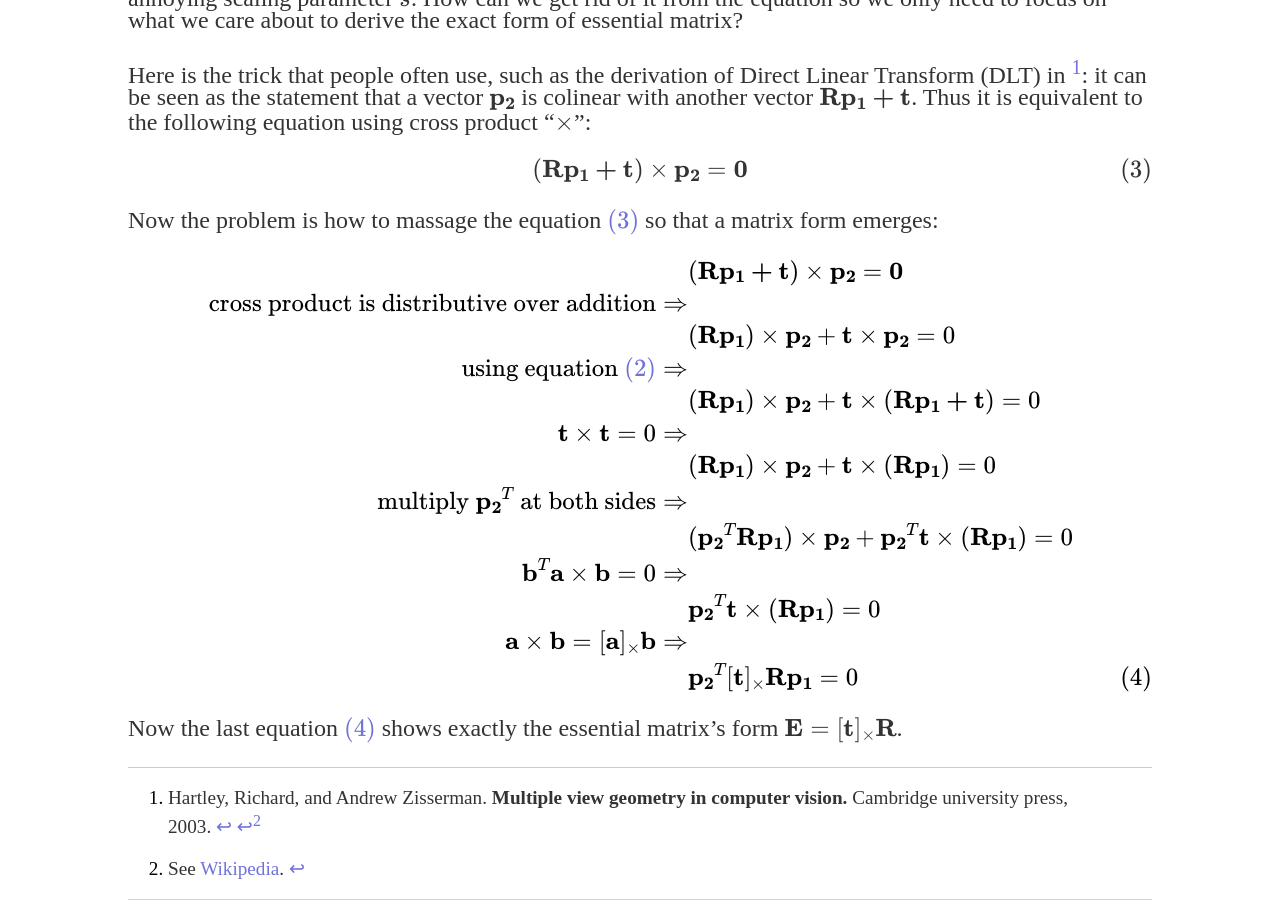
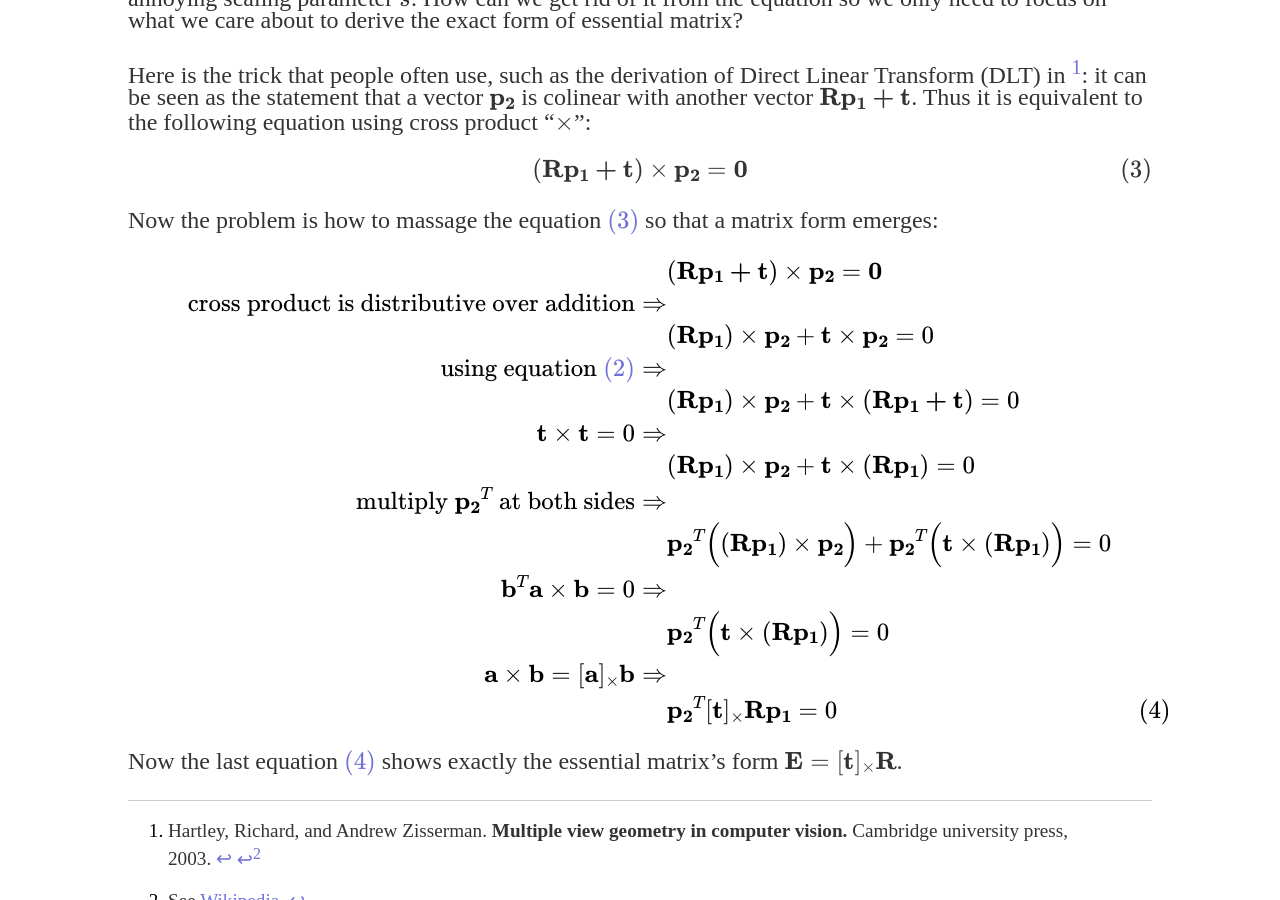
Before and after one commit to simbaforrest/simbaforrest.github.io, a Jekyll site: the page built from blog/_posts/2016-12-21-derive-essential-matrix-from-camera-projection-matrices.md, in a window 1280 px wide and 900 px high, scrolled down 1019 px. Built offline with Jekyll 4.4.1, drawn with Linux system fonts in a browser that asks for light colours; nearby versions of some CDN libraries; formulas are drawn with MathJax 3; comment, search, counter and statistics services are not loaded; some of the changed text lies outside the part shown.

Commit message:
update math notes

```diff
--- a/blog/_posts/2016-12-21-derive-essential-matrix-from-camera-projection-matrices.md
+++ b/blog/_posts/2016-12-21-derive-essential-matrix-from-camera-projection-matrices.md
@@ -62,9 +62,9 @@ $$
 \mathbf{t} \times \mathbf{t}=0 \Rightarrow & \nonumber \\
 & (\mathbf{R p_1}) \times \mathbf{p_2} + \mathbf{t} \times (\mathbf{R p_1}) = 0 \nonumber \\
 \text{multiply $\mathbf{p_2}^T$ at both sides} \Rightarrow & \nonumber \\
-& (\mathbf{p_2}^T \mathbf{R p_1}) \times \mathbf{p_2} + \mathbf{p_2}^T \mathbf{t} \times (\mathbf{R p_1}) = 0 \nonumber \\
+& \mathbf{p_2}^T \Big( (\mathbf{R p_1}) \times \mathbf{p_2} \Big) + \mathbf{p_2}^T \Big( \mathbf{t} \times (\mathbf{R p_1}) \Big) = 0 \nonumber \\
 \mathbf{b}^T \mathbf{a} \times \mathbf{b} = 0 \Rightarrow & \nonumber \\
-& \mathbf{p_2}^T \mathbf{t} \times (\mathbf{R p_1}) = 0 \nonumber \\
+& \mathbf{p_2}^T \Big( \mathbf{t} \times (\mathbf{R p_1}) \Big) = 0 \nonumber \\
 \mathbf{a} \times \mathbf{b} = [\mathbf{a}]_{\times} \mathbf{b} \Rightarrow \nonumber \\
 & \mathbf{p_2}^T [\mathbf{t}]_{\times} \mathbf{R p_1} = 0 \label{eq:essential}
 \end{align}
```
Also changed, not shown: other parts of blog/_posts/2016-12-21-derive-essential-matrix-from-camera-projection-matrices.md (+1 -1 lines).
